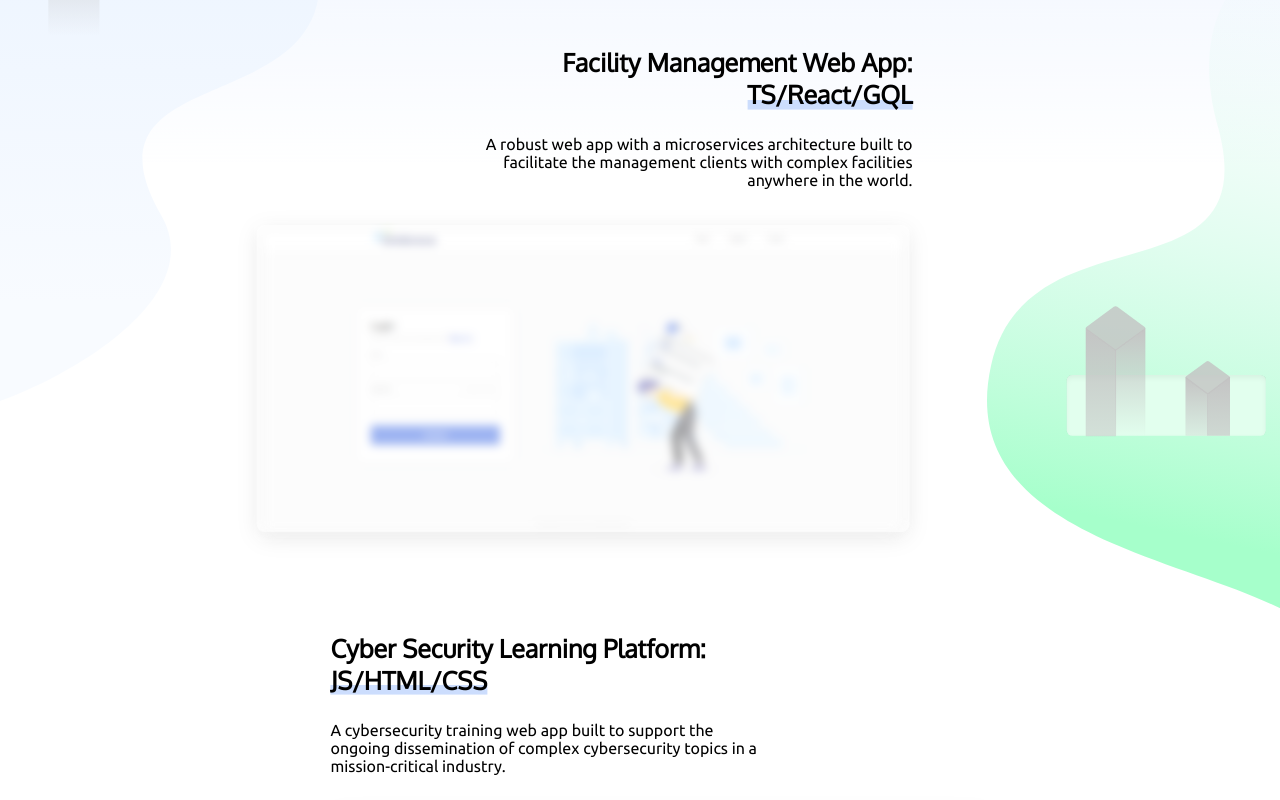
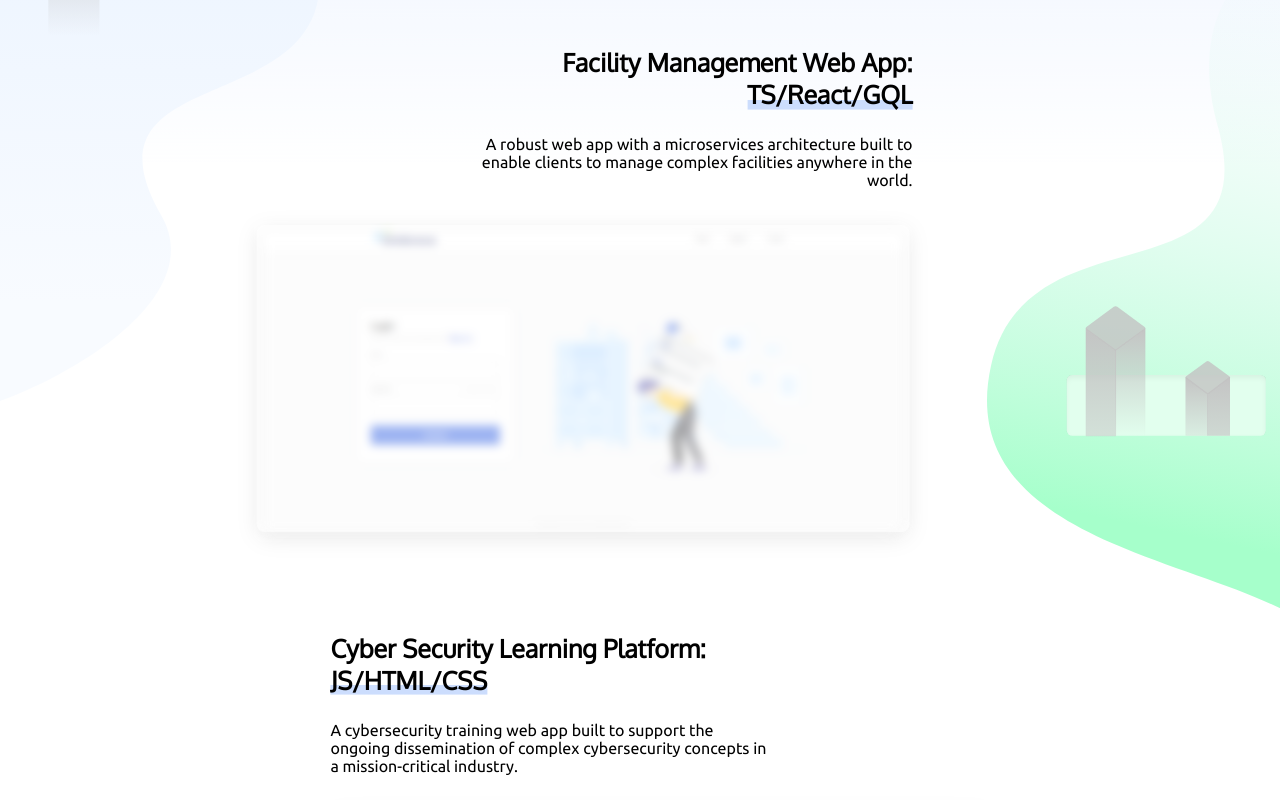
Before and after one commit to scottdevito/sdevito-portfolio, a React (Create React App) app: page / in a window 1280 px wide. Shown: the part 980-1780 px from the top of the page. Built offline with nearby package versions, Linux system fonts and the light colour scheme.

Commit message:
Minor copy correction

```diff
--- a/src/pages/projects-section/projects-section.tsx
+++ b/src/pages/projects-section/projects-section.tsx
@@ -20,9 +20,8 @@ const ProjectsSection: React.FC<ProjectsSectionProps> = () => {
             <ColorUnderline>TS/React/GQL</ColorUnderline>
           </ProjectHeader>
           <ProjectCopy>
-            A robust web app with a microservices architecture built to
-            facilitate the management clients with complex facilities anywhere
-            in the world.
+            A robust web app with a microservices architecture built to enable
+            clients to manage complex facilities anywhere in the world.
           </ProjectCopy>
           <ProjectImg
             src={FacilityManagementWebAppPreview}
@@ -36,8 +35,8 @@ const ProjectsSection: React.FC<ProjectsSectionProps> = () => {
           </ProjectHeader>
           <ProjectCopy>
             A cybersecurity training web app built to support the ongoing
-            dissemination of complex cybersecurity topics in a mission-critical
-            industry.
+            dissemination of complex cybersecurity concepts in a
+            mission-critical industry.
           </ProjectCopy>
           <ProjectImg
             src={CyberSecLearningPlatformPreview}
```
